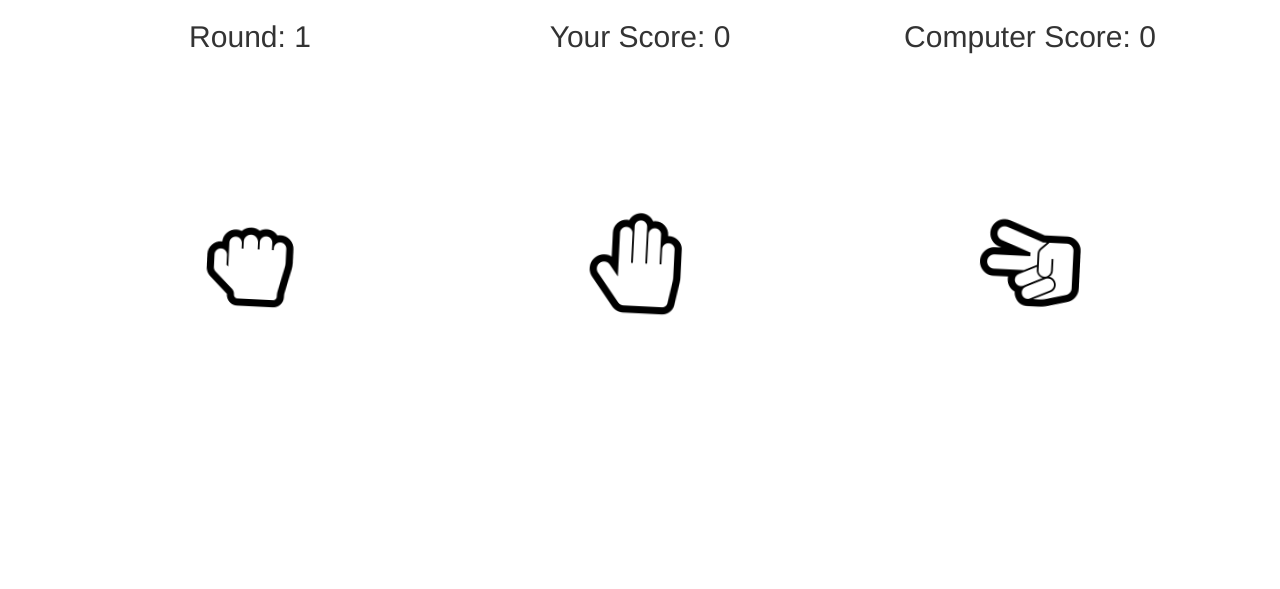
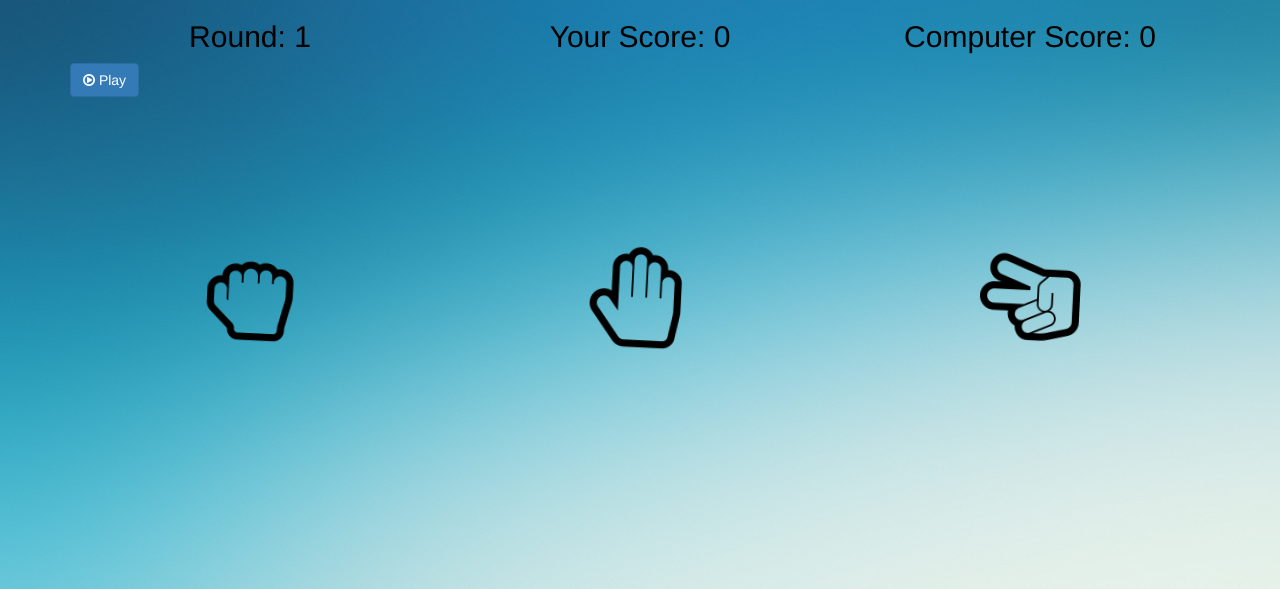
Before and after one commit to jmona789/Rock-Paper-Scissors, a PHP site: page /rps.html in a window 1280 px wide. Shown: the top 589 px of the page. Run offline with PHP 8.4, Linux system fonts and the light colour scheme; some libraries are stand-ins or nearby versions.

Commit message:
added animations and modals, and play button

```diff
--- /dev/null
+++ b/css/background.css
@@ -0,0 +1,3 @@
+body{
+  background-image: url("../images/background.jpg");
+}
--- a/css/rpsIcons.css
+++ b/css/icons.css
@@ -17,3 +17,14 @@
   position: relative;
     right: 60px;
 }
+
+.face{
+  margin-top: 150px;
+  color:black;
+  font-size: 120px;
+}
+
+.modalFace{
+  color:black;
+  font-size: 170px;
+}
--- a/css/styles.css
+++ b/css/styles.css
@@ -1,3 +1,4 @@
-@import url("rpsIcons.css");
+@import url("icons.css");
 @import url("animations.css");
 @import url("text.css");
+@import url("background.css")
--- a/css/text.css
+++ b/css/text.css
@@ -1,3 +1,4 @@
 h2{
   text-align: center;
+  color: black;
 }
--- a/js/script.js
+++ b/js/script.js
@@ -12,6 +12,7 @@ $(document).ready(function() {
   $(".choiceText").hide();
   $(".winLoseText").hide();
   $("#roundNum").html("Round: "+round);
+  $(".face").hide();
 
   setTimeout(entrancePaper, 300);
   function entrancePaper(){
@@ -68,6 +69,18 @@ $(document).ready(function() {
     $("#scissorsIcon").delay(2700).fadeIn("slow");
   }
 
+  $(".playBtn").on("click", function(){
+    if ($(this).attr("data-status") === "off"){
+      $(this).toggleClass("btn-primary btn-danger");
+      $(this).html("<i class='fa fa-pause-circle-o'></i> Pause");
+      $(this).attr("data-status", "on");
+    }else{
+      $(this).toggleClass("btn-primary btn-danger");
+      $(this).html("<i class='fa fa-play-circle-o'></i> Play");
+      $(this).attr("data-status", "off");
+    }
+  })
+
   $("a").on("click", function(){
     playerChoice = $(this).attr("id");
     var ranNum = Math.floor(Math.random() * rps.length);
@@ -81,42 +94,56 @@ $(document).ready(function() {
         round --;
         $("#roundNum").html("Round: "+round);
         $(".winLoseText").html("Tie, try that round again!").delay(500).fadeIn("slow");
-        $(".winLoseText").delay(900).fadeOut("slow");
+        $(".winLoseText").delay(1000).fadeOut("slow");
+        $("#tieFace").delay(500).show(0);
+        $("#tieFace").delay(1600).fadeOut("slow");
         GameOverCheck();
       }else if(playerChoice === "Rock"){
         if (computerChoice === "Paper"){
           computerWins ++;
           $(".winLoseText").html("Computer Wins This Round!").delay(500).fadeIn("slow");
-          $(".winLoseText").delay(900).fadeOut("slow");
+          $(".winLoseText").delay(1000).fadeOut("slow");
+          $("#lossFace").delay(500).show(0);
+          $("#lossFace").delay(1600).fadeOut("slow");
           GameOverCheck();
         }else{
           playerWins++;
           $(".winLoseText").html("You Win This Round!").delay(500).fadeIn("slow");
-          $(".winLoseText").delay(900).fadeOut("slow");
+          $(".winLoseText").delay(1000).fadeOut("slow");
+          $("#winFace").delay(500).show(0);
+          $("#winFace").delay(1600).fadeOut("slow");
           GameOverCheck();
         }
       }else if(playerChoice === "Paper"){
         if(computerChoice === "Scissors"){
           computerWins ++;
           $(".winLoseText").html("Computer Wins This Round!").delay(500).fadeIn("slow");
-          $(".winLoseText").delay(900).fadeOut("slow");
+          $(".winLoseText").delay(1000).fadeOut("slow");
+          $("#lossFace").delay(500).show(0);
+          $("#lossFace").delay(1600).fadeOut("slow");
           GameOverCheck();
         }else{
           playerWins++;
           $(".winLoseText").html("You Win This Round!").delay(500).fadeIn("slow");
-          $(".winLoseText").delay(900).fadeOut("slow");
+          $(".winLoseText").delay(1000).fadeOut("slow");
+          $("#winFace").delay(500).show(0);
+          $("#winFace").delay(1600).fadeOut("slow");
           GameOverCheck();
         }
       }else if(playerChoice === "Scissors"){
         if(computerChoice === "Rock"){
           computerWins ++;
           $(".winLoseText").html("Computer Wins This Round!").delay(500).fadeIn("slow");
-          $(".winLoseText").delay(900).fadeOut("slow");
+          $(".winLoseText").delay(1000).fadeOut("slow");
+          $("#lossFace").delay(500).show(0);
+          $("#lossFace").delay(1600).fadeOut("slow");
           GameOverCheck();
         }else{
           playerWins++;
           $(".winLoseText").html("You Win This Round!").delay(500).fadeIn("slow");
-          $(".winLoseText").delay(900).fadeOut("slow");
+          $(".winLoseText").delay(1000).fadeOut("slow");
+          $("#winFace").delay(500).show(0);
+          $("#winFace").delay(1600).fadeOut("slow");
           GameOverCheck();
         }
       }
@@ -137,10 +164,19 @@ $(document).ready(function() {
   $("a").off();
     if (playerWins < computerWins){
       console.log("Game Over, Player Loses")
-    }else if(playerWins === computerWins){
-      console.log("Game Over, Tie");
+      $("#lossModal").modal();
     }else{
-      console.log("Game Over, Player Wins");
+      $("#winModal").modal();
     }
   }
+
+  $(".playAgainBtn").on("click", function(){
+    var computerWins = 0;
+    var playerWins = 0;
+    var round = 1;
+    $("#roundNum").html("Round: "+round);
+    $("#playerScore").html(playerWins);
+    $("#computerScore").html(computerWins);
+    $("a").on();
+  })
 });
--- a/rps.html
+++ b/rps.html
@@ -11,6 +11,7 @@
     <div class="row">
       <div class="col-md-4">
         <h2 id="roundNum"></h2>
+        <button class="btn btn-primary playBtn" data-status="off"><i class="fa fa-play-circle-o"></i> Play</button>
       </div>
       <div class="col-md-4">
         <h2>Your Score: <span id="playerScore">0</span></h2>
@@ -30,6 +31,9 @@
         <i id="animatedRock" class="rpsIcons fa fa-hand-rock-o fa-5x animation slideRight"></i>
         <a href="#" id="Paper"><i id="paperIcon" class="rpsIcons shown fa fa-hand-paper-o fa-5x bigEntrance"></i></a>
         <i id="animatedScissors" class="rpsIcons fa fa-hand-scissors-o fa-5x animation slideLeft"></i>
+        <i id="winFace" class="fa fa-smile-o face fadeIn"></i>
+        <i id="tieFace" class="fa fa-meh-o face fadeIn"></i>
+        <i id="lossFace" class="fa fa-frown-o face fadeIn"></i>
       </div>
       <div class="col-md-4 text-center">
         <a href="#" id="Scissors"><i id="scissorsIcon" class="rpsIcons shown fa fa-hand-scissors-o fa-5x bigEntrance"></i></a>
@@ -50,9 +54,43 @@
     </div>
   </div>
   <!-- Win Model -->
+  <div class="modal fade bs-example-modal-sm" id="winModal" tabindex="-1" role="dialog" aria-labelledby="myModalLabel">
+    <div class="modal-dialog modal-sm" role="document">
+      <div class="modal-content">
+        <div class="modal-header">
+          <button type="button" class="close" data-dismiss="modal" aria-label="Close"><span aria-hidden="true">&times;</span></button>
+          <h4 class="modal-title text-center" id="myModalLabel">You Win!</h4>
+        </div>
+        <div class="modal-body text-center">
+          <i class="fa fa-smile-o modalFace"></i>
+        </div>
+        <div class="modal-footer">
+          <button type="button" class="btn btn-default" data-dismiss="modal">Close</button>
+          <button type="button" class="btn btn-primary playAgainBtn" data-dismiss="modal">Play Again</button>
+        </div>
+      </div>
+    </div>
+  </div>
   <!-- Loss Model -->
-  <!-- Tie Model -->
+  <div class="modal fade bs-example-modal-sm" id="lossModal" tabindex="-1" role="dialog" aria-labelledby="myModalLabel">
+    <div class="modal-dialog modal-sm" role="document">
+      <div class="modal-content">
+        <div class="modal-header">
+          <button type="button" class="close" data-dismiss="modal" aria-label="Close"><span aria-hidden="true">&times;</span></button>
+          <h4 class="modal-title text-center" id="myModalLabel">You Lose!</h4>
+        </div>
+        <div class="modal-body text-center">
+          <i class="fa fa-frown-o modalFace"></i>
+        </div>
+        <div class="modal-footer">
+          <button type="button" class="btn btn-default" data-dismiss="modal">Close</button>
+          <button type="button" class="btn btn-primary playAgainBtn" data-dismiss="modal">Play Again</button>
+        </div>
+      </div>
+    </div>
+  </div>
   <script type="text/javascript" src="https://code.jquery.com/jquery-2.1.4.min.js"></script>
+  <script type="text/javascript" src="https://maxcdn.bootstrapcdn.com/bootstrap/3.3.6/js/bootstrap.min.js"></script>
   <script type="text/javascript" src="js/script.js"></script>
 </body>
 </html>
```
Also changed, not shown: images/background.jpg (added), images/rock.png (deleted).
